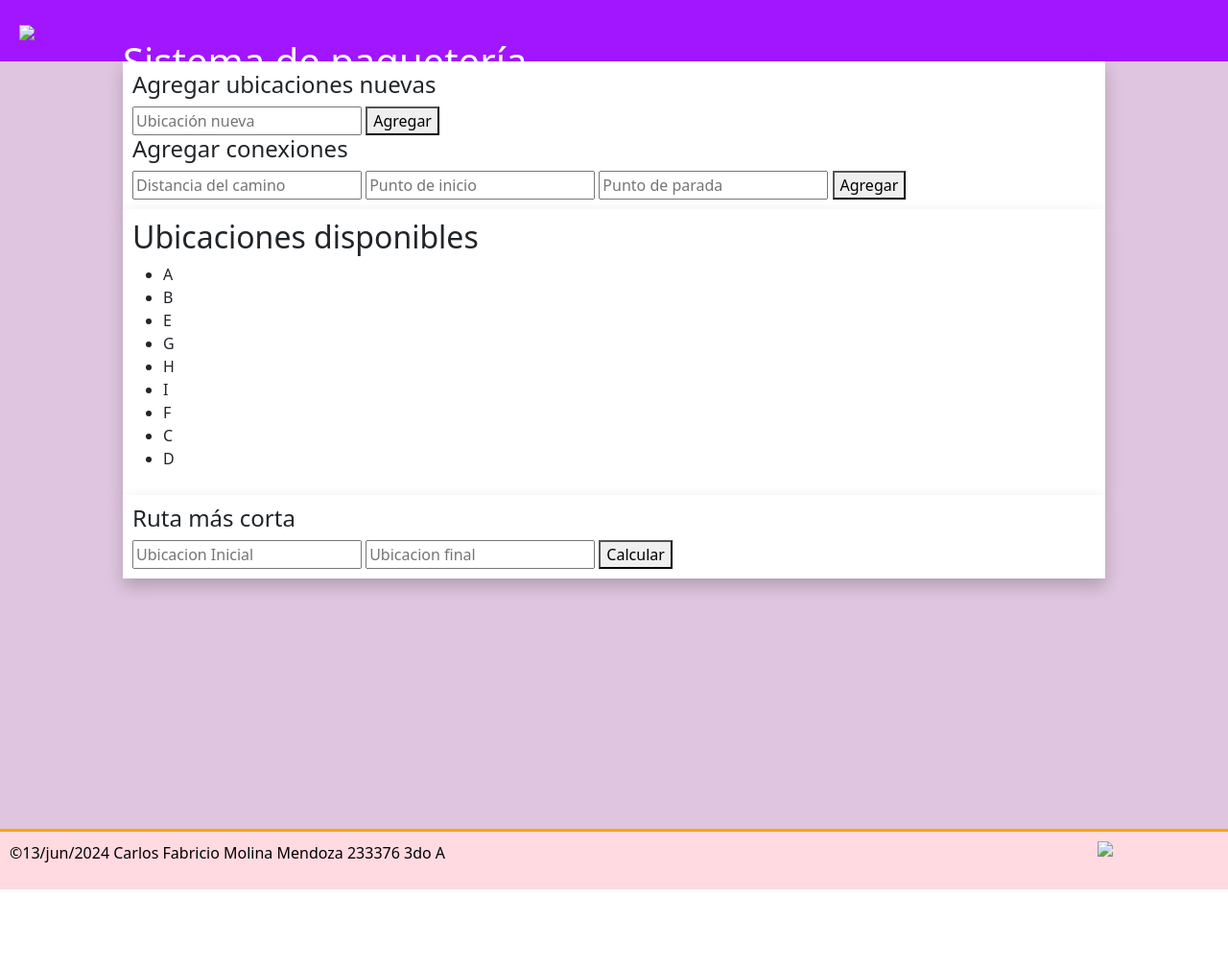
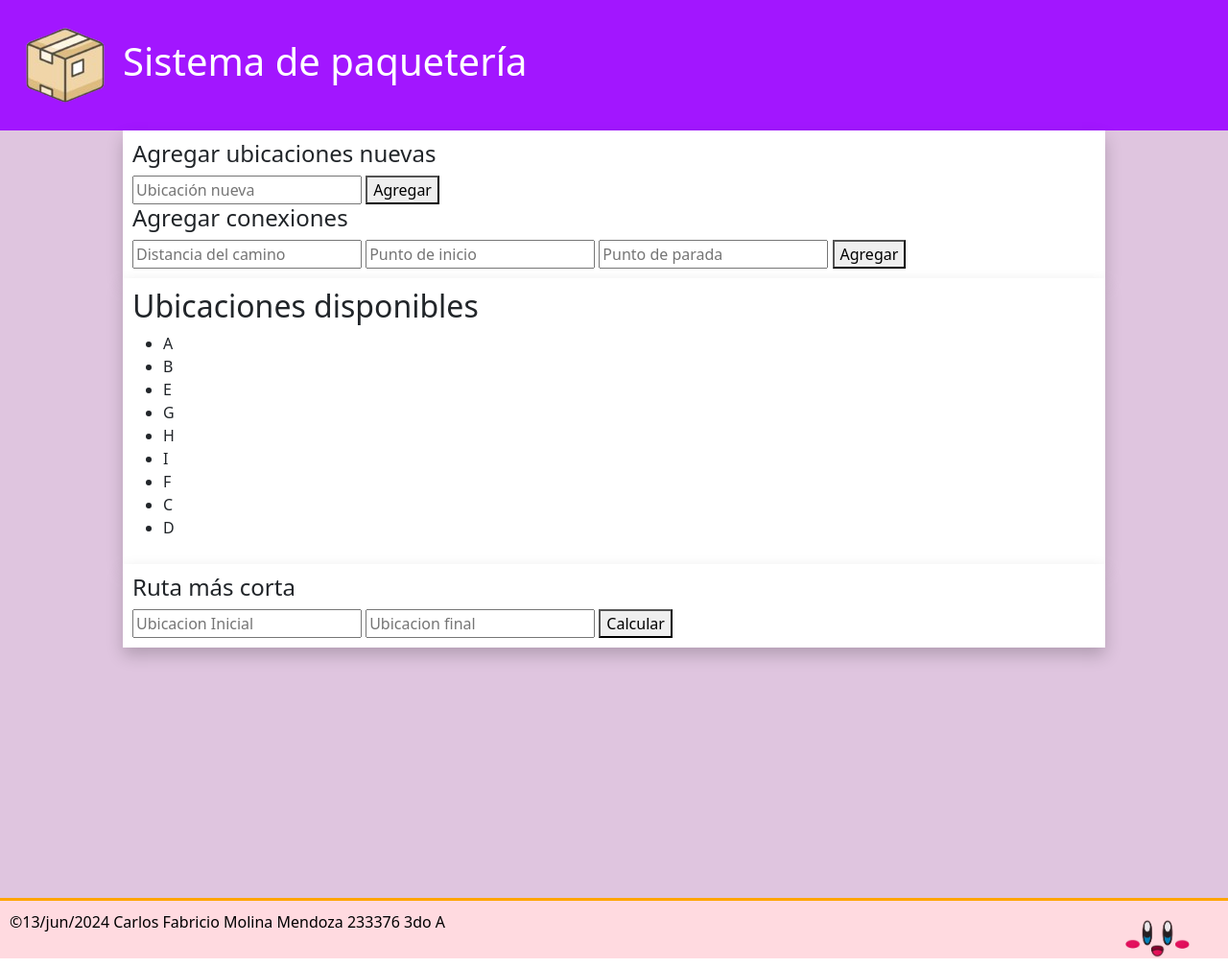
Before and after one commit to MolinaMendozaCarlosFabricio/first-Graph, a plain HTML site: page index.html in a window 1280 px wide. Shown: the whole page at 96% size. Before the commit the page ends 927 px from the top, so only its background shows below. Drawn offline with nearby package versions, Linux system fonts and the light colour scheme; the site is published under a folder, as on GitHub Pages, so addresses that start at the root find nothing.

Commit message:
Cambios para subir

```diff
--- a/index.html
+++ b/index.html
@@ -10,7 +10,7 @@
 </head>
 <body>
     <header class="main_cabecera">
-        <img src="/src/photos/fotoCajaSinfondo.png">
+        <img src="./src/photos/fotoCajaSinfondo.png">
         <h1 class="main_cabecera_tittle">Sistema de paquetería</h1>
     </header>
     <main>
@@ -37,7 +37,7 @@
         </div>
     </main>
     <div class="foot_of_page" id="foot_of_page1">
-        <img src="/src/photos/kirby face.png" id="kirby_face">
+        <img src="./src/photos/kirby face.png" id="kirby_face">
         <p>©13/jun/2024 Carlos Fabricio Molina Mendoza 233376 3do A</p>
     </div>
     <script type="module" src="src/controllers/scritp.mjs"></script>
```
